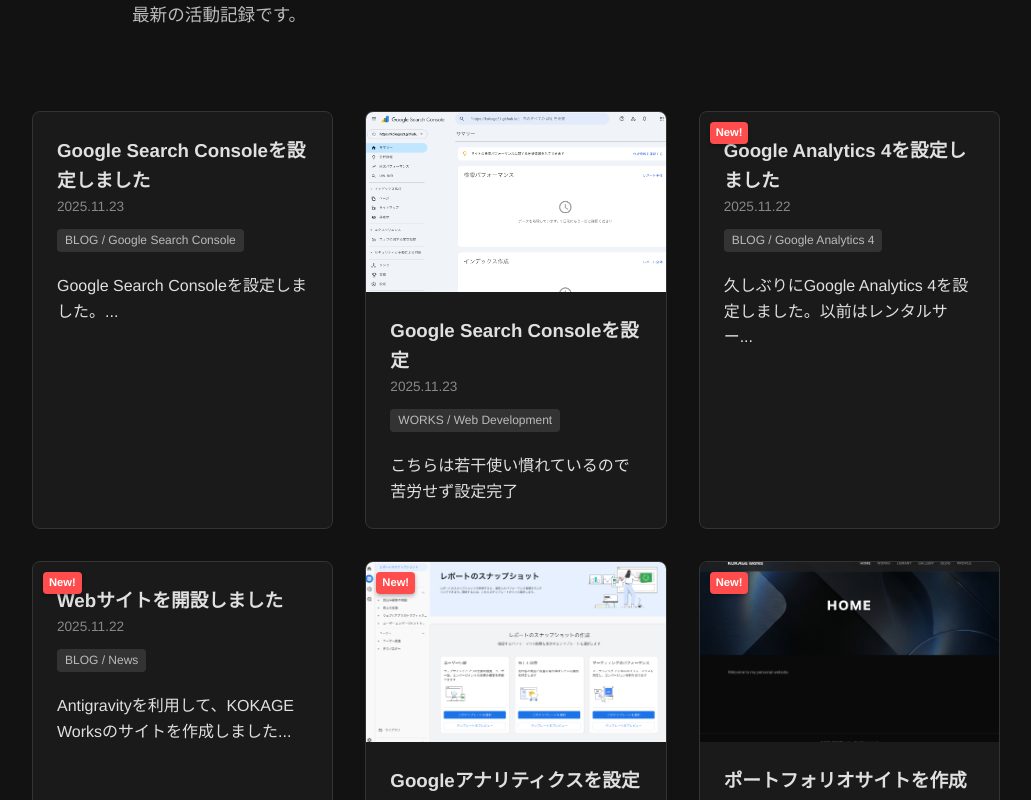
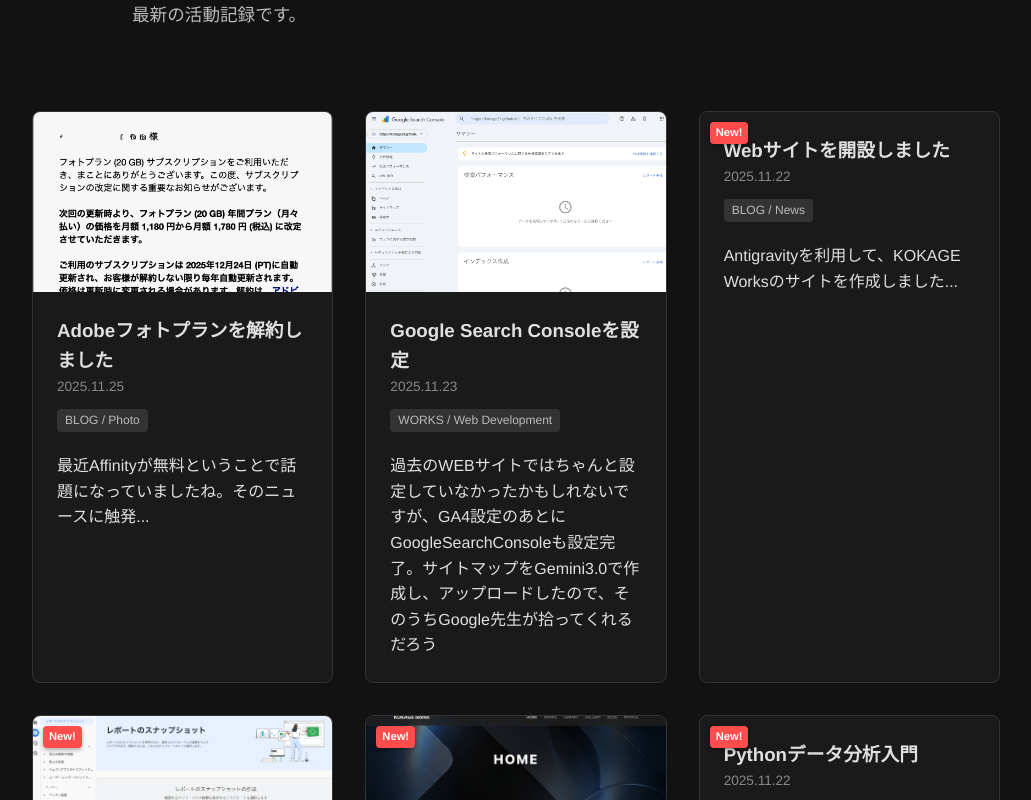
Before and after one commit to kokage21/kokage21.github.io, a React (Vite) app: page / in a window 1280 px wide. Shown: the part 560-1360 px from the top of the page, without its empty margins (124-1155 px from the left). Built offline with nearby package versions, Linux system fonts and the light colour scheme.

Commit message:
Add blog item
ブログ記事を投稿

```diff
--- a/src/assets/articles/blogPosts.js
+++ b/src/assets/articles/blogPosts.js
@@ -1,20 +1,11 @@
 export const blogPosts = [
     {
-        id: 3,
-        title: "Google Search Consoleを設定しました",
-        date: "2025.11.23",
-        category: "Google Search Console",
-        content: "Google Search Consoleを設定しました。",
-        image: null,
-        featured: true,
-    },
-    {
         id: 2,
-        title: "Google Analytics 4を設定しました",
-        date: "2025.11.22",
-        category: "Google Analytics 4",
-        content: "久しぶりにGoogle Analytics 4を設定しました。以前はレンタルサーバーでWEBを公開していましたが、ほとんど触っておらず放置状態でしたので、今回を機に再度トライしてみます",
-        image: null,
+        title: "Adobeフォトプランを解約しました",
+        date: "2025.11.25",
+        category: "Photo",
+        content: "最近Affinityが無料ということで話題になっていましたね。そのニュースに触発されて、もしAdobeのサブスクが高額だったら、自分も解約しようと思っていました。しかし、確認したときは、月額約1000円と、契約当初とほぼ変わらない金額を維持していたため、まぁあまり使ってないけど、1000円ならいいか...と一旦解約を思い直しました。しかし、11/24に価格改定のメールが来まして。。1180円から1780円に改定とのこと。。最近は、撮影と現像の機会が月イチくらいに現象していたため、思い切って解約しました！しばらくは無料ソフトで現像しようと思います。",
+        image: "/images/blogImg/id2.jpeg",
         featured: true,
     },
     {
--- a/src/assets/articles/worksPosts.js
+++ b/src/assets/articles/worksPosts.js
@@ -2,24 +2,24 @@
 
 export const worksPosts = [
     {
-        id: 2,
+        id: 3,
         title: "Google Search Consoleを設定",
         date: "2025.11.23",
         category: "Web Development",
         tools: ["Google Search Console"],
         image: "/images/worksImg/id3.png",
-        description: "こちらは若干使い慣れているので苦労せず設定完了",
+        description: "過去のWEBサイトではちゃんと設定していなかったかもしれないですが、GA4設定のあとにGoogleSearchConsoleも設定完了。サイトマップをGemini3.0で作成し、アップロードしたので、そのうちGoogle先生が拾ってくれるだろう",
         link: "#",
         featured: true,
     },
     {
         id: 2,
-        title: "Googleアナリティクスを設定",
+        title: "Googleアナリティクス4を設定",
         date: "2025.11.22",
         category: "Web Development",
         tools: ["Google Analytics 4"],
         image: "/images/worksImg/id2.png",
-        description: "こちらは若干使い慣れているので苦労せず設定完了",
+        description: "こちらは若干使い慣れているのと、過去にWEBサイトを作成したときの設定が残っていたので苦労せず設定できました。",
         link: "#",
         featured: true,
     },
--- a/src/pages/Home.jsx
+++ b/src/pages/Home.jsx
@@ -72,8 +72,8 @@
                 {dashboardItems.map((item) => (
                     <Link key={item.id} to={item.link} className="grid-card">
 
-                        {/* カンマの後に数字を入れる（例：5日以内ならNew） */}
-                        {isNewPost(item.date, 5) && (
+                        {/* カンマの後に数字を入れる（例：3日以内ならNew） */}
+                        {isNewPost(item.date, 3) && (
                             <span className="new-badge">New!</span>
                         )}
 
```
Also changed, not shown: public/images/blogImg/id2.jpeg (added).
